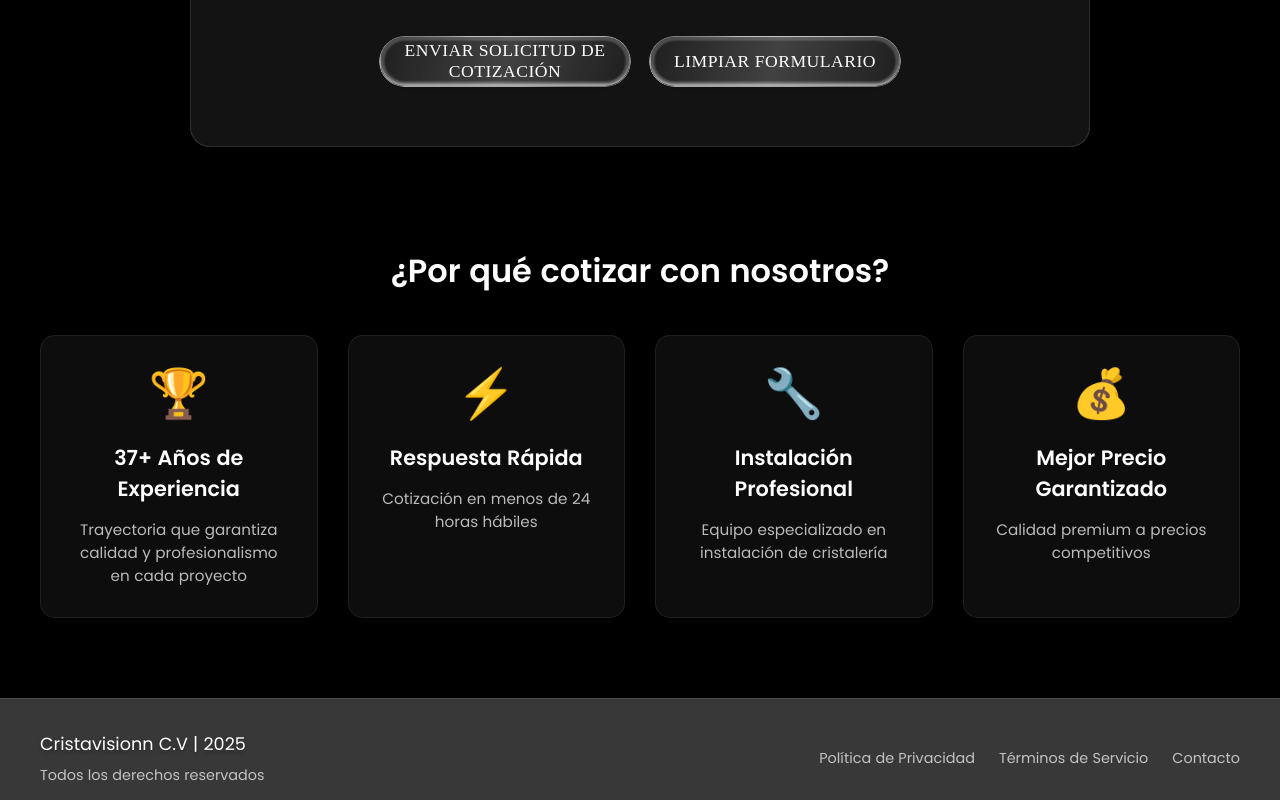
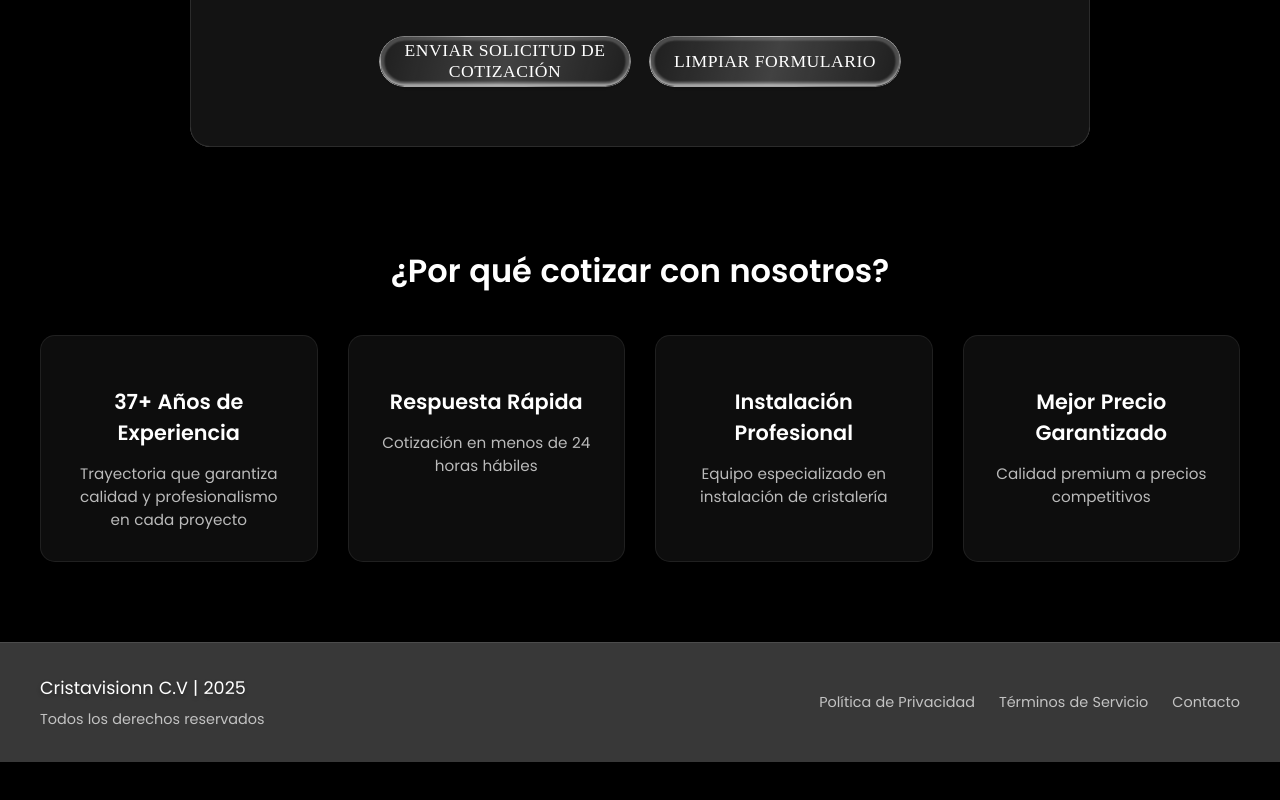
Before and after one commit to HectorCortesA/Cristavisionn-SitioWeb, a React (Vite) app: page /Cotiza in a window 1280 px wide. Shown: the part 2199-2999 px from the top of the page. After the commit the page ends 2943 px from the top, so only its background shows below. Built offline with nearby package versions, Linux system fonts and the light colour scheme.

Commit message:
desing cotiza fix

```diff
--- a/src/Screens/cotiza.tsx
+++ b/src/Screens/cotiza.tsx
@@ -29,7 +29,7 @@ function Cotiza() {
           <h2>¿Por qué cotizar con nosotros?</h2>
           <div className="info-grid">
             <div className="info-card">
-              <div className="info-icon">🏆</div>
+              <div className="info-icon"></div>
               <h3>37+ Años de Experiencia</h3>
               <p>
                 Trayectoria que garantiza calidad y profesionalismo en cada
@@ -37,17 +37,17 @@ function Cotiza() {
               </p>
             </div>
             <div className="info-card">
-              <div className="info-icon">⚡</div>
+              <div className="info-icon"></div>
               <h3>Respuesta Rápida</h3>
               <p>Cotización en menos de 24 horas hábiles</p>
             </div>
             <div className="info-card">
-              <div className="info-icon">🔧</div>
+              <div className="info-icon"></div>
               <h3>Instalación Profesional</h3>
               <p>Equipo especializado en instalación de cristalería</p>
             </div>
             <div className="info-card">
-              <div className="info-icon">💰</div>
+              <div className="info-icon"></div>
               <h3>Mejor Precio Garantizado</h3>
               <p>Calidad premium a precios competitivos</p>
             </div>
```
